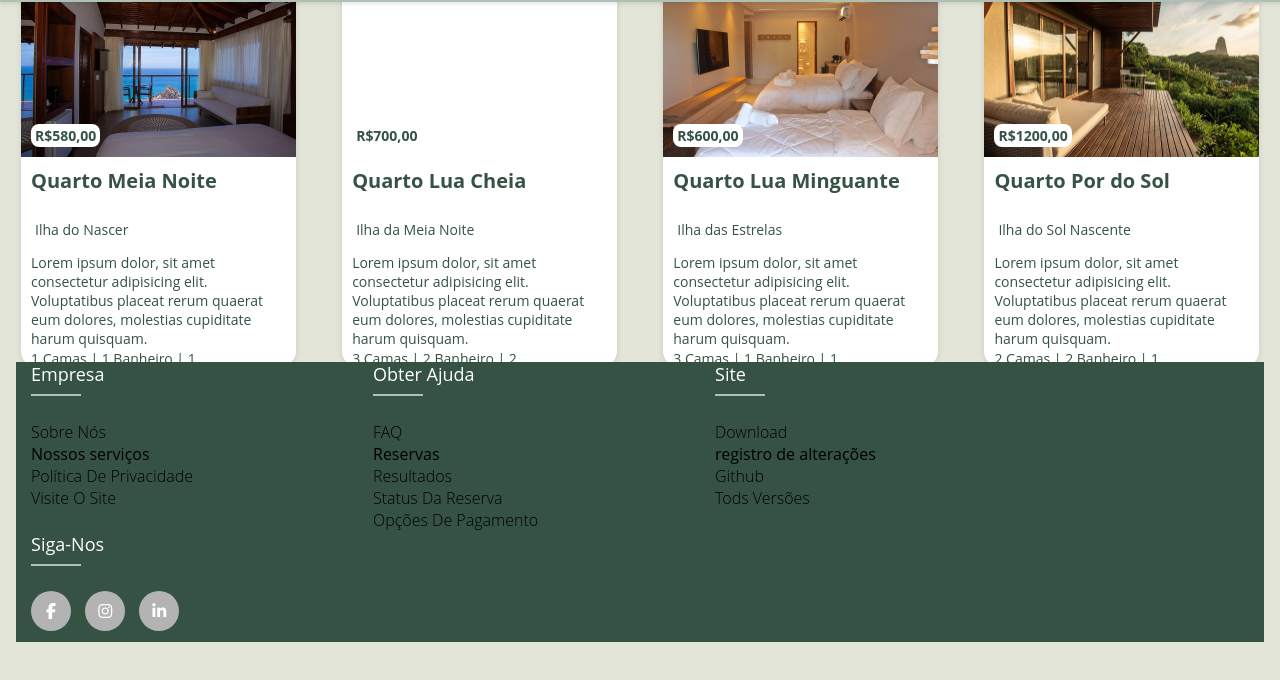
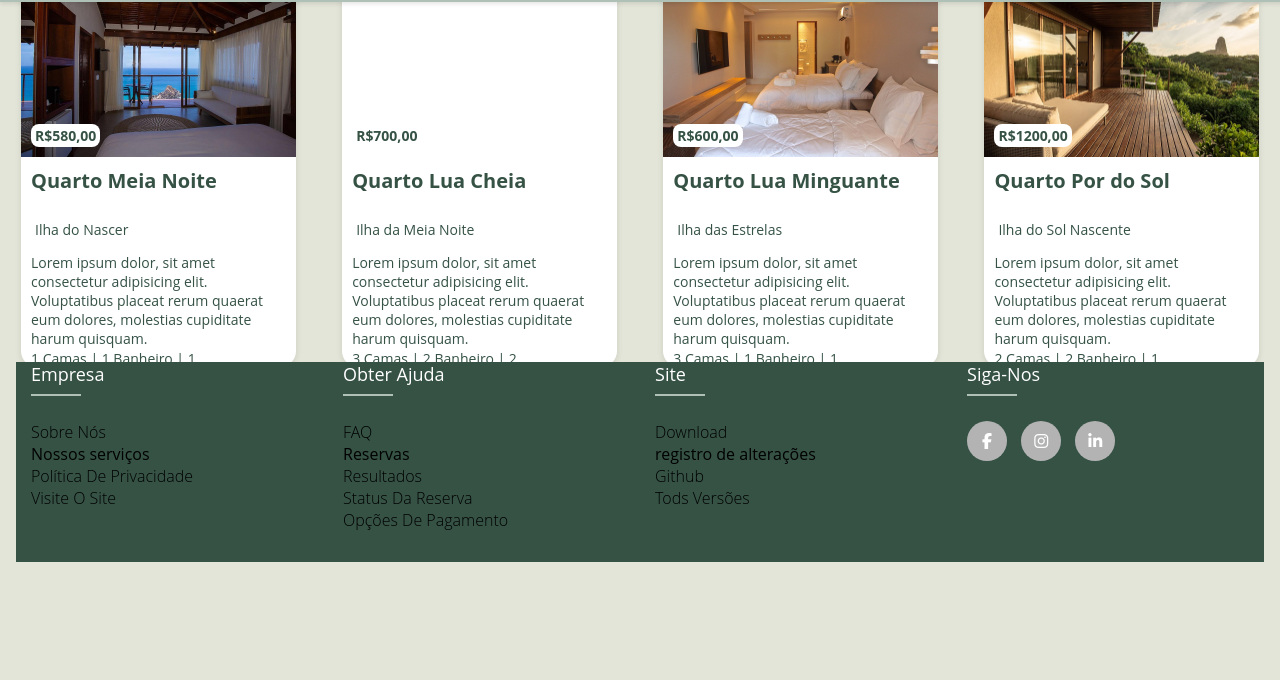
Before and after one commit to allanaavila/pousada-sol-nascente, a plain HTML site: page index.html in a window 1280 px wide. Shown: the part 70-750 px from the top of the page. Drawn offline with Linux system fonts and the light colour scheme.

Commit message:
ajustando footer

```diff
--- a/src/style/footer.css
+++ b/src/style/footer.css
@@ -1,20 +1,18 @@
-.main {
-    flex-grow: 2;
-}
+
 
 .footer {
+    display: flex;
+    justify-content: space-around;
+    flex-direction: column;
     background-color: var(--bg-verde-escuro-color);
     font-family: var(--font-dm-sans);
-    margin-top: auto;
     position: sticky;
 }
 
 .container-footer  {
     width: 100%;
-    margin: auto;
     display: flex;
-    flex-wrap: wrap;
-    height: 280px;
+    height: 200px;
 }
 
 .container-footer .row {
@@ -64,7 +62,6 @@ ul {
 }
 
 .footer-col .social-links a {
-    display: flex;
     color: #fff;
     background-color: var(--bg-lightgray-color);
     display: inline-block;
```
